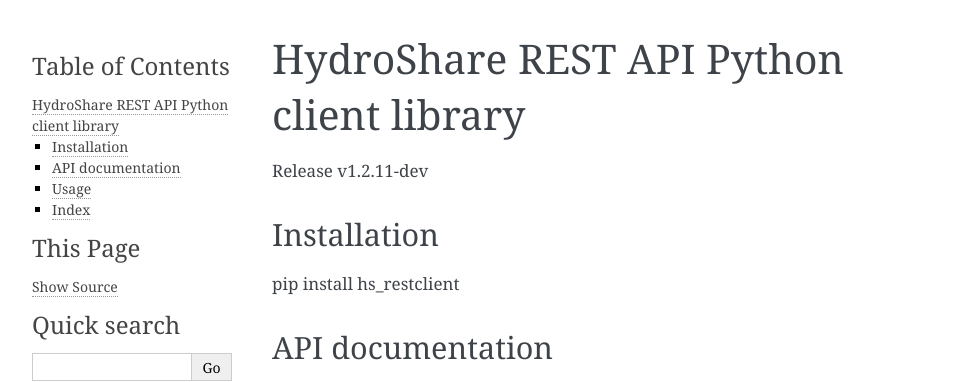
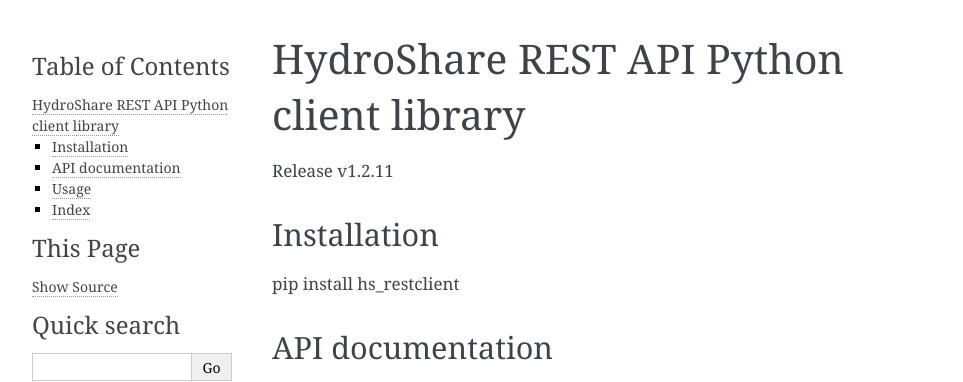
Before and after one commit to hydroshare/hs_restclient, a Sphinx documentation site: the page built from docs/index.rst, in a window 1280 px wide and 900 px high. Shown: the top 382 px of the window, without its empty margins (148-1111 px from the left). Built offline with Sphinx 7.4.7, drawn with Linux system fonts in a browser that asks for light colours.

Commit message:
1.2.11 release

```diff
--- a/hs_restclient/__init__.py
+++ b/hs_restclient/__init__.py
@@ -5,7 +5,7 @@
 """
 
 __title__ = 'hs_restclient'
-__version__ = '1.2.11-dev'
+__version__ = '1.2.11'
 
 
 import os
--- a/setup.py
+++ b/setup.py
@@ -15,7 +15,7 @@
     # Versions should comply with PEP440.  For a discussion on single-sourcing
     # the version across setup.py and the project code, see
     # https://packaging.python.org/en/latest/single_source_version.html
-    version='1.2.11-dev',
+    version='1.2.11',
 
     description='HydroShare REST API client library',
     long_description=long_description,
```
Also changed, not shown: docs/hs_restclient.rst (+0 -7 lines).
